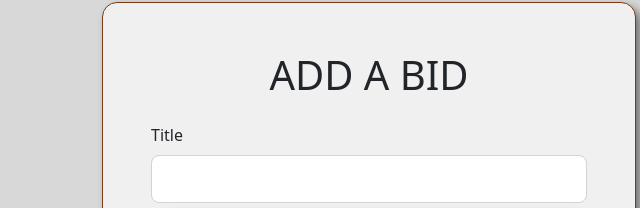
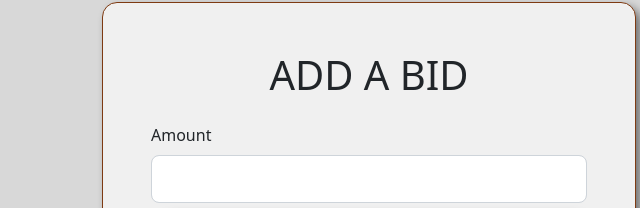
Before and after one commit to th3boe/Semester-Project-2-YSA, a website with bundled scripts: page listing/bid/index.html in a window 1280 px wide. Shown: the part 285-493 px from the top of the page, 271-911 px from the left. Built offline with nearby package versions, Linux system fonts and the light colour scheme.

Commit message:
name change bid form

```diff
--- a/listing/bid/index.html
+++ b/listing/bid/index.html
@@ -71,7 +71,7 @@
 
                         <form id="createNewBid">
                           <div class="form-outline mb-2">
-                            <label class="form-label" for="form3Example1cg">Title</label>
+                            <label class="form-label" for="form3Example1cg">Amount</label>
                             <input
                               type="number"
                               name="amount"
```
